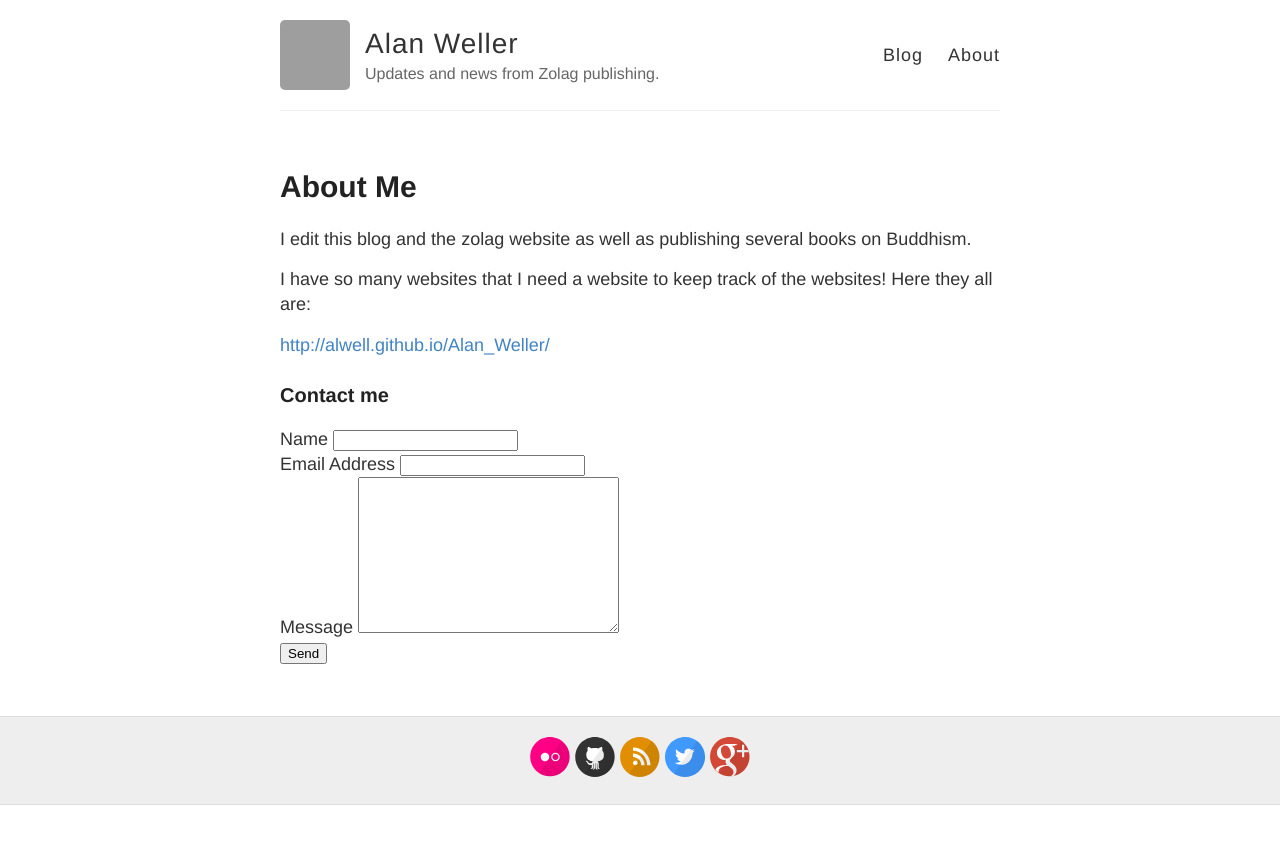
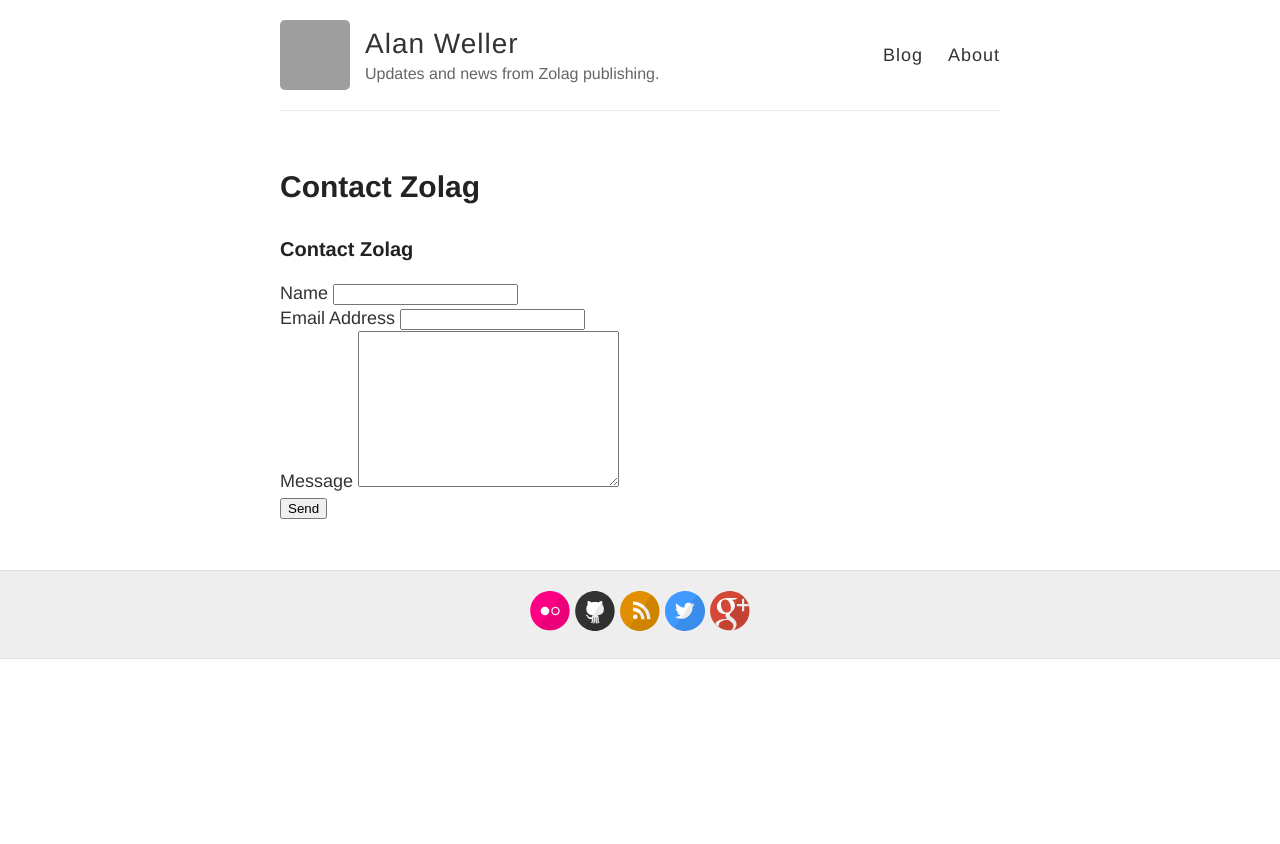
Before and after one commit to alwell/alwell.github.io, a Jekyll site: the page built from about.md, in a window 1280 px wide. Shown: the top 844 px of the page. Built offline with Jekyll 4.4.1, drawn with Linux system fonts in a browser that asks for light colours; Markdown is read by kramdown in place of the engine named in the settings; comment, search, counter and statistics services are not loaded; grey boxes are pictures that could not be loaded.

Commit message:
Update about.md

```diff
--- a/about.md
+++ b/about.md
@@ -1,17 +1,12 @@
 ---
 layout: page
-title: About Me
-date: 2015-08-29
+title: Contact Zolag
+date: 2018-07-15
 ---
 
-I edit this blog and the zolag website as well as publishing several books on Buddhism.
-
-I have so many websites that I need a website to keep track of the websites! Here they all are:
-
-[http://alwell.github.io/Alan_Weller/](http://alwell.github.io/Alan_Weller/)
 
 
-### Contact me
+### Contact Zolag
 
 <form action="http://formspree.io/aweller32@gmail.com" method="POST">
     <label for="name">Name</label>
```
